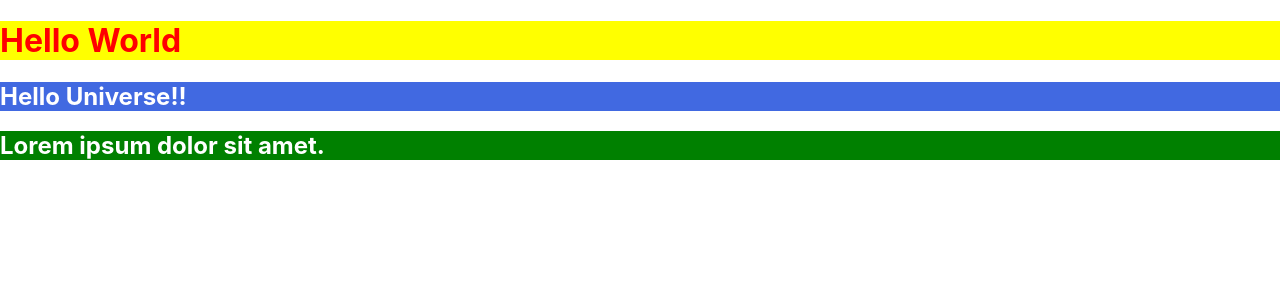
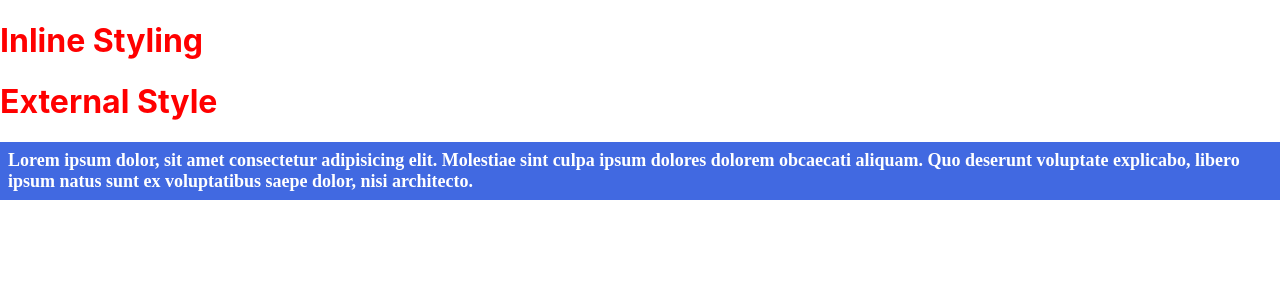
Before and after one commit to kodecdac/day4-my-app, a React (Create React App) app: page / in a window 1280 px wide. Shown: the top 300 px of the page. Built offline with nearby package versions, Linux system fonts and the light colour scheme.

Commit message:
extenal stylig

```diff
--- a/src/App.css
+++ b/src/App.css
@@ -1,38 +1,13 @@
-.App {
-  text-align: center;
+.my-style {
+  color: red;
+  background: white;
 }
 
-.App-logo {
-  height: 40vmin;
-  pointer-events: none;
+.beautify {
+  color: white;
+  background-color: royalblue;
+  padding: 8px;
+  font-size: large;
+  font-weight: bold;
+  font-family: cursive;
 }
-
-@media (prefers-reduced-motion: no-preference) {
-  .App-logo {
-    animation: App-logo-spin infinite 20s linear;
-  }
-}
-
-.App-header {
-  background-color: #282c34;
-  min-height: 100vh;
-  display: flex;
-  flex-direction: column;
-  align-items: center;
-  justify-content: center;
-  font-size: calc(10px + 2vmin);
-  color: white;
-}
-
-.App-link {
-  color: #61dafb;
-}
-
-@keyframes App-logo-spin {
-  from {
-    transform: rotate(0deg);
-  }
-  to {
-    transform: rotate(360deg);
-  }
-}
--- a/src/App.js
+++ b/src/App.js
@@ -1,20 +1,17 @@
+import "./App.css";
+
 function App() {
-  let id = 1;
-  let title = "React App";
-
-  let style1 = { backgroundColor: "green", color: "white" };
-
   return (
     <div>
-      {/** We are writing css; USING JS!!  */}
-      <h1 style={{ color: "red", background: "yellow" }}>Hello World</h1>
+      <h1 style={{ color: "red" }}>Inline Styling</h1>
+      <h1 className="my-style">External Style</h1>
 
-      {/** We follow here camelCase convention */}
-      <h2 style={{ backgroundColor: "royalblue", color: "white" }}>
-        Hello Universe!!
-      </h2>
-
-      <h2 style={style1}>Lorem ipsum dolor sit amet.</h2>
+      <p className="beautify">
+        Lorem ipsum dolor, sit amet consectetur adipisicing elit. Molestiae sint
+        culpa ipsum dolores dolorem obcaecati aliquam. Quo deserunt voluptate
+        explicabo, libero ipsum natus sunt ex voluptatibus saepe dolor, nisi
+        architecto.
+      </p>
     </div>
   );
 }
```
